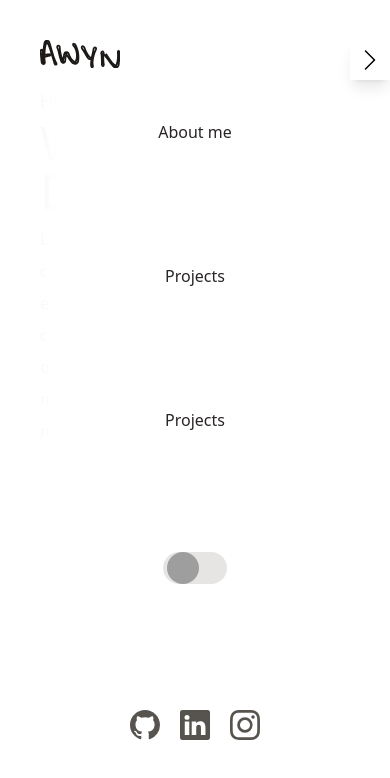
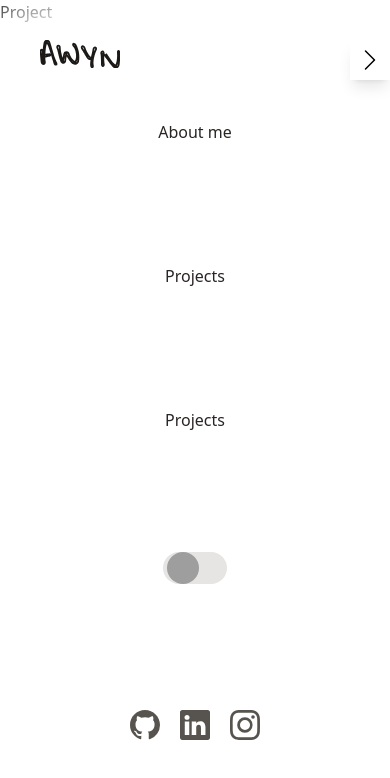
Before and after one commit to awyyyn/awyyyn.github.io, a React (Vite) app: page /project/1 in a window 390 px wide. Both pictures are taken after a click on the button 370 px from the left and 60 px from the top of the page. Shown: the top 778 px of the page. Built offline with nearby package versions, Linux system fonts and the light colour scheme; grey boxes are pictures that could not be loaded.

Commit message:
Add React Router and create layout and home page components

```diff
--- a/package.json
+++ b/package.json
@@ -15,7 +15,8 @@
     "react": "^18.2.0",
     "react-dom": "^18.2.0",
     "react-icons": "^4.11.0",
-    "react-lazy-load-image-component": "^1.6.0"
+    "react-lazy-load-image-component": "^1.6.0",
+    "react-router-dom": "^6.21.1"
   },
   "devDependencies": {
     "@types/react": "^18.0.37",
--- a/src/App.tsx
+++ b/src/App.tsx
@@ -1,42 +1,22 @@
-import { Suspense, lazy, useContext, useEffect, useState } from "react";
-const Navbar = lazy(() => import("./components/navbar/index"));
-import { BsChevronLeft } from "react-icons/bs";
-import { IconBase } from "react-icons";
-import Hero from "./components/hero";
-import Projects from "./components/projects";
-import { AppContext, Context } from "./context/context";
+import { BrowserRouter, Route, Routes } from "react-router-dom";
+import Layout from "./layout";
+import Home from "./pages/Home";
+import Project from "./pages/Project";
 
 function App() {
-	const { isNavOpen, toggleNav } = useContext(AppContext) as Context;
-
 	return (
-		<div
-			className={`relative h-screen w-screen ${
-				isNavOpen && "overflow-y-hidden"
-			}`}>
-			<header className="relative">
-				<Suspense>
-					<Navbar />
-				</Suspense>
-			</header>
-			<button
-				onClick={toggleNav}
-				className={`bg-white md:hidden z-[100] top-10 right-0 block fixed  shadow-lg m-0 text-2xl p-2 font-extrabold `}>
-				<div
-					className={`${
-						isNavOpen ? "-scale-x-[1]" : "scale-x-[1] delay-700"
-					} transition-transform duration-500 `}>
-					<IconBase strokeWidth={2}>
-						<BsChevronLeft />
-					</IconBase>
-				</div>
-			</button>
-			<main>
-				<Hero />
-				<Projects />
-				<div className="h-screen"></div>
-			</main>
-		</div>
+		<BrowserRouter>
+			<Routes>
+				<Route element={<Layout />}>
+					<Route path="/" element={<Home />} />
+					<Route
+						path="/project/:projectId"
+						element={<Project />}
+						errorElement={<h1 className="mt-5">Error: </h1>}
+					/>
+				</Route>
+			</Routes>
+		</BrowserRouter>
 	);
 }
 
--- /dev/null
+++ b/src/layout.tsx
@@ -0,0 +1,39 @@
+import { AppContext, Context } from "./context/context";
+import { useContext, Suspense, lazy, Children } from "react";
+const Navbar = lazy(() => import("./components/navbar/index"));
+import { BsChevronLeft } from "react-icons/bs";
+import { IconBase } from "react-icons";
+import { Outlet } from "react-router-dom";
+
+const Layout = () => {
+	const { isNavOpen, toggleNav } = useContext(AppContext) as Context;
+	return (
+		<div
+			className={`relative h-screen w-screen ${
+				isNavOpen && "overflow-y-hidden"
+			}`}>
+			<header className="relative">
+				<Suspense>
+					<Navbar />
+				</Suspense>
+			</header>
+			<button
+				onClick={toggleNav}
+				className={`bg-white md:hidden z-[100] top-10 right-0 block fixed  shadow-lg m-0 text-2xl p-2 font-extrabold `}>
+				<div
+					className={`${
+						isNavOpen ? "-scale-x-[1]" : "scale-x-[1] delay-700"
+					} transition-transform duration-500 `}>
+					<IconBase strokeWidth={2}>
+						<BsChevronLeft />
+					</IconBase>
+				</div>
+			</button>
+			<main>
+				<Outlet />
+			</main>
+		</div>
+	);
+};
+
+export default Layout;
--- /dev/null
+++ b/src/pages/Home.tsx
@@ -0,0 +1,14 @@
+import Hero from "../components/hero";
+import Projects from "../components/projects";
+
+function Home() {
+	return (
+		<>
+			<Hero />
+			<Projects />
+			<div className="h-screen"></div>
+		</>
+	);
+}
+
+export default Home;
--- /dev/null
+++ b/src/pages/Project.tsx
@@ -0,0 +1,7 @@
+import React from "react";
+
+const Project = () => {
+	return <div className="">Project</div>;
+};
+
+export default Project;
```
Also changed, not shown: 1 other file (tests, documents, lock files or other folders).
